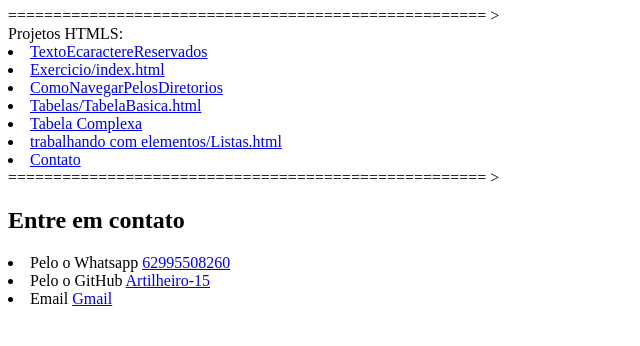
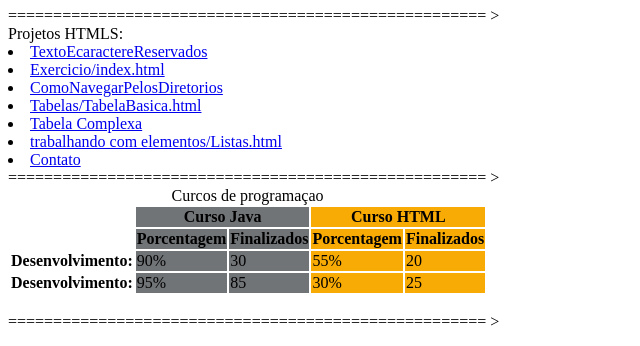
Before and after one commit to Artilheiro-15/AbilidadesHTML, a plain HTML site: page Index.html in a window 1280 px wide. Shown: the part 73-419 px from the top of the page, without its empty margins (0-640 px from the left). Drawn offline with Linux system fonts and the light colour scheme.

Commit message:
Tabela adicionada

```diff
--- a/Index.html
+++ b/Index.html
@@ -25,11 +25,56 @@
     <li> <a href="../Contato/Contato.html" target="_blank">Contato</a> </li>
     ===================================================== &gt; <br>
 
-    <h2> Entre em contato</h2>
+    <table>
+        <caption> Curcos de programaçao </caption>
+        <colgroup>
+            <col>
+            <col span="2" style="background-color: rgba(109, 112, 115, 0.967);">
+            <col span="2" style="background-color: rgb(248, 171, 5);">
+        </colgroup>
+        <thead>
+            <tr>
+                <th rowspan="2"></th>
+                <th colspan="2" scope="colgroup">Curso Java</th>
+                <th colspan="2" scope="colgroup">Curso HTML</th>
+            </tr>
+            <tr>
+                <th scope="col">Porcentagem</th>
+                <th scope="col">Finalizados</th>
+                <th scope="col">Porcentagem</th>
+                <th scope="col">Finalizados</th>
+            </tr>
+        </thead>
+        <tbody>
+            <tr>
+                <th scope="row">Desenvolvimento: </th>
+                <td>90%</td>
+                <td>30</td>
+                <td>55%</td>
+                <td>20</td>
+            </tr>
+            <tr>
+                <th scope="row">Desenvolvimento:</th>
+                <td>95%</td>
+                <td>85</td>
+                <td>30%</td>
+                <td>25</td>
+            </tr>
+        </tbody>
+    </table>
+    <BR>
+
+    ===================================================== &gt; <br>
+
+    <h1 style="color:chocolate;"> Meio De Comuniçoes</h1>
+
+    <li>Entre em contato</li>
     <li> Pelo o Whatsapp <a href="tel:+5562995508260" target="_blank">62995508260</a></li>
     <li> Pelo o GitHub <a href="https://github.com/Artilheiro-15?tab=repositories" target="_blank">Artilheiro-15</a>
     </li>
-    <li> Email <a href="https://mail.google.com/mail/u/0/#inbox" target="_blank">Gmail</a> </li>
+    <li> <a href="https://mail.google.com/mail/u/0/#inbox" target="_blank">Gmail</a> </li>
+
+    ===================================================== &gt; <br>
 </body>
 
 </html>
```
